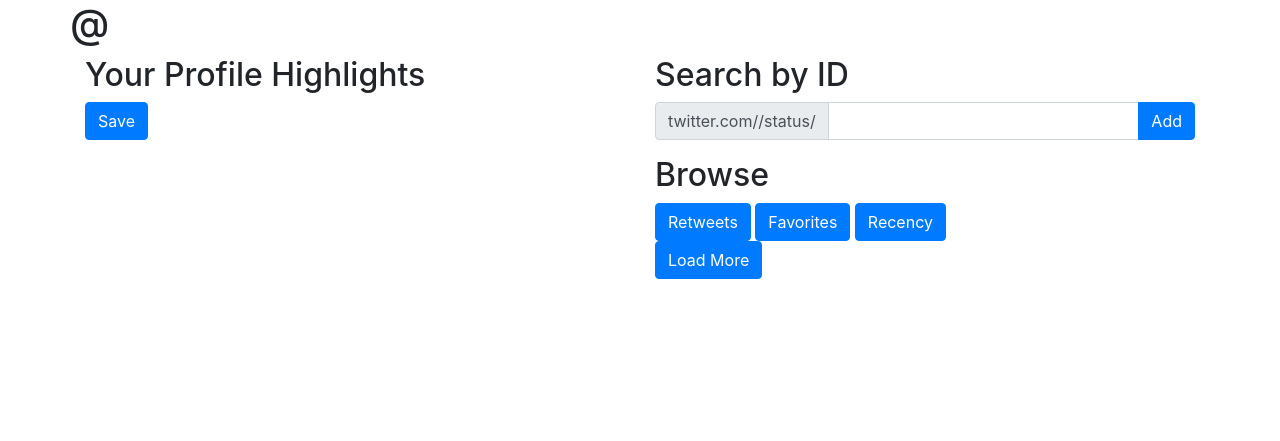
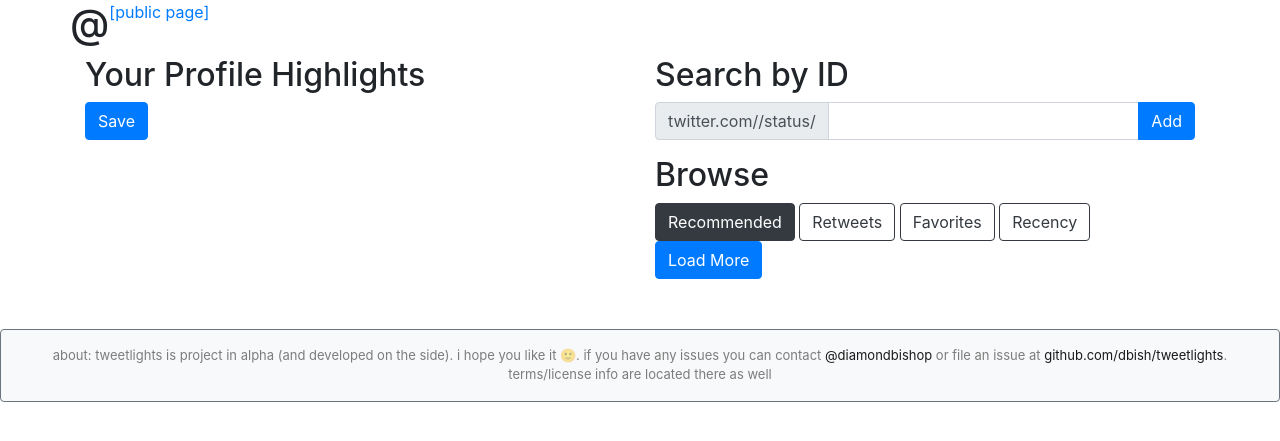
Before and after one commit to dbish/tweetlights, a Flask app: template templates/profile.html in a window 1280 px wide. Shown: the part 56-497 px from the top of the page. Run offline with Flask 2, Linux system fonts and the light colour scheme; the template is opened without the code that fills it, so the values that code supplies are empty; some libraries are stand-ins or nearby versions.

Commit message:
added scoring system to recommend highlights. updated buttons to show current sort choice. added footer

```diff
--- a/app.py
+++ b/app.py
@@ -7,10 +7,11 @@ from flask import current_app
 from urllib.request import urlopen
 import boto3
 import settings
-from datetime import datetime
+from datetime import datetime, date
 from dateutil.parser import parse
 import sqlite3
 from sqlite3 import Error
+from math import exp
 
 application = Flask(__name__)
 app = application
@@ -45,7 +46,8 @@ query = """CREATE TABLE IF NOT EXISTS TWEETS (
           TweetID varchar(255) PRIMARY KEY,
           CreatedAt datetime,
           RetweetCount int,
-          FavoriteCount int
+          FavoriteCount int,
+          Score real
         );"""
 
 conn.cursor().execute(query)
@@ -56,9 +58,12 @@ def storeTweets(user, tweets):
         tweet = None
         #query = f"INSERT INTO TWEETS (UserID, TweetID, CreatedAt, RetweetCount, FavoriteCount) VALUES  ({tweet[0], %s, %s, %s, %s)"
 
+        today = date.today()
         for tweet in tweets:
-            query = f"INSERT OR IGNORE INTO TWEETS (UserID, TweetID, CreatedAt, RetweetCount, FavoriteCount) VALUES('{user}', '{tweet[0]}', '{parse(tweet[1])}', {tweet[2]}, {tweet[3]})"
-            print(query)
+            created = parse(tweet[1])
+            age = (today - created.date()).days
+            score = round((int(tweet[2])+int(tweet[3]))*exp(age/3000), 2)
+            query = f"INSERT OR IGNORE INTO TWEETS (UserID, TweetID, CreatedAt, RetweetCount, FavoriteCount, Score) VALUES('{user}', '{tweet[0]}', '{created}', {tweet[2]}, {tweet[3]}, {score})"
             cur.execute(query)
         #connection.commit()
         #connection.close()
@@ -103,7 +108,8 @@ def profile():
     session['screen_name'] = screen_name
     session['collection_id'] = getCollectionID(session['screen_name'])
     getAllTweets(session.get('screen_name'))
-    query = f"SELECT * FROM TWEETS WHERE UserID='{screen_name}' ORDER BY CreatedAt Desc LIMIT 10"
+    #query = f"SELECT * FROM TWEETS WHERE UserID='{screen_name}' ORDER BY CreatedAt Desc LIMIT 10"
+    query = f"SELECT * FROM TWEETS WHERE UserID='{screen_name}' ORDER BY Score Desc LIMIT 10"
     #query = f"SELECT * FROM TWEETS WHERE UserID='{screen_name}' ORDER BY FavoriteCount Desc LIMIT 10"
     tweets = []
     with conn:
@@ -166,8 +172,11 @@ def get_tweets():
         query = f"SELECT * FROM TWEETS WHERE UserID='{screen_name}' ORDER BY FavoriteCount Desc LIMIT 10 OFFSET {index}"
     elif sortType == 'retweets':
         query = f"SELECT * FROM TWEETS WHERE UserID='{screen_name}' ORDER BY RetweetCount Desc LIMIT 10 OFFSET {index}"
+    elif sortType == 'recency':
+        query = f"SELECT * FROM TWEETS WHERE UserID='{screen_name}' ORDER BY CreatedAt Desc LIMIT 10 OFFSET {index}"
     else:
-        query = f"SELECT * FROM TWEETS WHERE UserID='{screen_name}' ORDER BY CreatedAt Desc LIMIT 10 OFFSET {index}"
+        query = f"SELECT * FROM TWEETS WHERE UserID='{screen_name}' ORDER BY Score Desc LIMIT 10 OFFSET {index}"
+
 
     tweets = []
     with conn:
--- /dev/null
+++ b/static/base.css
@@ -0,0 +1,6 @@
+.footer {
+	margin-top:50px;
+	font-size: small;
+	text-align: center;
+	width:100%;
+}
--- a/static/transferUpdates.js
+++ b/static/transferUpdates.js
@@ -21,21 +21,39 @@ function getMoreTweets(){
 }
 
 function sortByRetweets(){
+	makeActive('#retweetsButton');
 	$('#previousTweets').empty();
 	curSortType = 'retweets';
 	getTweets(0);
 }
 
 function sortByFavorites(){
+	makeActive('#favoritesButton');
 	$('#previousTweets').empty();
 	curSortType = 'favorites';
 	getTweets(0);
 }
 
 function sortByRecency(){
+	makeActive('#recencyButton');
 	$('#previousTweets').empty();
 	curSortType = 'recency';
 	getTweets(0);
+}
+
+function sortByScore(){
+	makeActive('#scoreButton');
+	$('#previousTweets').empty();
+	curSortType = 'score';
+
+	getTweets(0);
+}
+
+function makeActive(id){
+	$('.btn-outline-dark.active').prop('aria-pressed', false);
+	$('.btn-outline-dark.active').removeClass('active');
+	$(id).prop('aria-pressed', true);
+	$(id).addClass('active');
 }
 
 function saveHighlights(){
--- a/templates/base.html
+++ b/templates/base.html
@@ -4,6 +4,7 @@
 <title>tweetlights</title>
 <link rel="stylesheet" href="https://stackpath.bootstrapcdn.com/bootstrap/4.1.3/css/bootstrap.min.css" crossorigin="anonymous">
 <link rel="stylesheet" href="https://use.fontawesome.com/releases/v5.6.3/css/all.css" integrity="sha384-UHRtZLI+pbxtHCWp1t77Bi1L4ZtiqrqD80Kn4Z8NTSRyMA2Fd33n5dQ8lWUE00s/" crossorigin="anonymous">
+<link rel="stylesheet" href="{{url_for('static', filename='base.css')}}">
 <script src="https://ajax.googleapis.com/ajax/libs/jquery/1.12.4/jquery.min.js"></script>
 </head>
 <body>
@@ -18,5 +19,10 @@
 <script src="https://code.jquery.com/jquery-3.3.1.min.js" crossorigin="anonymous"></script>
 <script src="https://cdnjs.cloudflare.com/ajax/libs/popper.js/1.14.3/umd/popper.min.js" integrity="sha384-ZMP7rVo3mIykV+2+9J3UJ46jBk0WLaUAdn689aCwoqbBJiSnjAK/l8WvCWPIPm49" crossorigin="anonymous"></script>
 <script src="https://stackpath.bootstrapcdn.com/bootstrap/4.1.3/js/bootstrap.min.js" integrity="sha384-ChfqqxuZUCnJSK3+MXmPNIyE6ZbWh2IMqE241rYiqJxyMiZ6OW/JmZQ5stwEULTy" crossorigin="anonymous"></script>
+	<nav class="footer navbar navbar-light bg-light border-top border-secondary rounded border">
+		<span class="navbar-text">
+			about: tweetlights is project in alpha (and developed on the side). i hope you like it 🙂. if you have any issues you can contact <a href="http://twitter.com/diamondbishop">@diamondbishop</a> or file an issue at <a href="http://github.com/dbish/tweetlights">github.com/dbish/tweetlights</a>. terms/license info are located there as well
+		</span>
+	</nav>
 </body>
 </html>
--- a/templates/profile.html
+++ b/templates/profile.html
@@ -26,6 +26,7 @@
 <div class="container">
 	<div class="row">
 		<h1>@{{screen_name}}</h1>
+		<a href="{{url_for('userHighlightsView', username=screen_name)}}" target="_blank">[public page]</a>
 	</div>
 	<div class="row">
 		<div class="col">
@@ -48,9 +49,10 @@
 			<div id="searchTweet">
 			</div>
 			<h2>Browse</h2>
-			<button onclick="sortByRetweets()" type="button" class="btn btn-primary">Retweets</button>
-			<button onclick="sortByFavorites()" type="button" class="btn btn-primary">Favorites</button>
-			<button onclick="sortByRecency()" type="button" class="btn btn-primary">Recency</button>
+			<button onclick="sortByScore()" type="button" id="scoreButton" class="active btn btn-outline-dark" aria-pressed="true">Recommended</button>
+			<button onclick="sortByRetweets()" type="button" id="retweetsButton" class="btn btn-outline-dark">Retweets</button>
+			<button onclick="sortByFavorites()" type="button" id="favoritesButton" class="btn btn-outline-dark">Favorites</button>
+			<button onclick="sortByRecency()" type="button" id="recencyButton" class="btn btn-outline-dark">Recency</button>
 			<div id="previousTweets">
 			</div>
 			<button onclick="getMoreTweets()" type="button" class="btn btn-primary">Load More</button>
```
Also changed, not shown: static/profile.css (line endings or trailing spaces).
